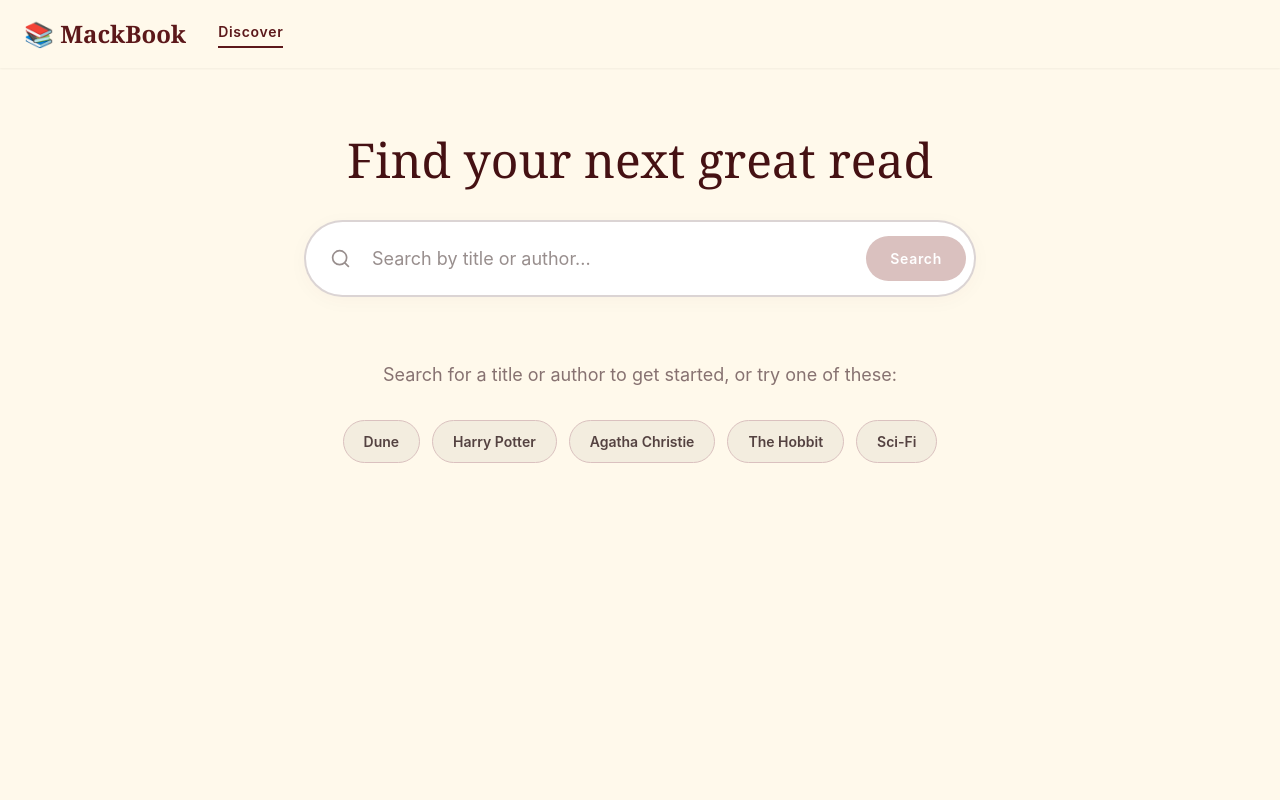
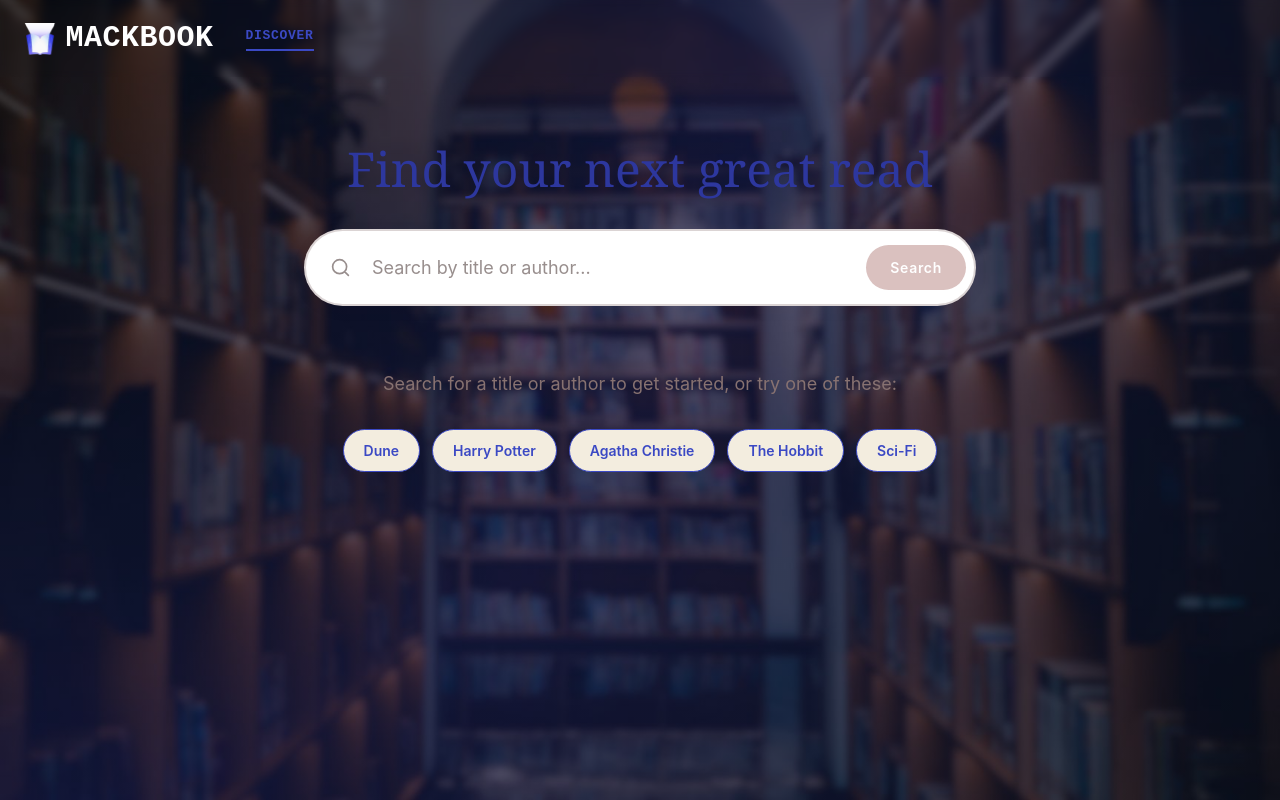
Before and after one commit to Macky0007/book-explorer, a React (Vite) app: page / in a window 1280 px wide. Built offline with nearby package versions, Linux system fonts and the light colour scheme.

Commit message:
Change ui for the background, logo, and color theme

```diff
--- a/src/App.css
+++ b/src/App.css
@@ -1,6 +1,12 @@
 .app {
   min-height: 100%;
-  background: var(--color-bg-cream);
+  background:
+    linear-gradient(rgba(0, 0, 0, 0.5), rgba(0, 0, 0, 0.5)),
+    url('./assets/LibraryBackground.jpg');
+  background-size: cover;
+  background-position: center;
+  background-repeat: no-repeat;
+  background-attachment: fixed;
 }
 
 .app__main {
@@ -23,7 +29,7 @@
 
 .app__results-count {
   font-size: 18px;
-  color: var(--color-body);
+  color: var(--color-primary);
   margin-bottom: 24px;
 }
 
@@ -51,10 +57,10 @@
 }
 
 .app__suggestion-chip {
-  border: 1px solid var(--color-border);
+  border: 1px solid var(--color-primary);
   border-radius: var(--radius-pill);
   background: var(--color-chip-bg);
-  color: var(--color-body);
+  color: var(--color-primary);
   font-size: 14px;
   font-weight: 600;
   padding: 10px 20px;
--- a/src/components/Header.css
+++ b/src/components/Header.css
@@ -3,9 +3,8 @@
   align-items: center;
   gap: 32px;
   padding: 16px 24px;
-  background: rgba(255, 249, 235, 0.8);
-  backdrop-filter: blur(6px);
-  box-shadow: 0px 1px 2px rgba(0, 0, 0, 0.05);
+  background: transparent;
+  backdrop-filter: blur(3px);
   position: sticky;
   top: 0;
   z-index: 10;
@@ -14,14 +13,25 @@
 .header__logo {
   display: inline-flex;
   align-items: center;
+  gap: 10px;
   border: none;
   background: none;
   padding: 0;
-  font-family: var(--font-serif);
-  font-weight: 700;
-  font-size: 24px;
-  color: var(--color-primary);
   cursor: pointer;
+}
+
+.header__logo-image {
+  height: 32px;
+  width: auto;
+}
+
+.header__logo-text {
+  font-family: 'Courier New', 'SFMono-Regular', Consolas, monospace;
+  font-weight: 800;
+  font-size: 30px;
+  letter-spacing: 0.5px;
+  color: var(--color-white);
+  text-transform: uppercase;
 }
 
 .header__logo:focus-visible {
@@ -36,10 +46,12 @@
 }
 
 .header__nav-link {
-  font-size: 14px;
-  font-weight: 600;
+  font-family: 'Courier New', 'SFMono-Regular', Consolas, monospace;
+  font-size: 13px;
+  font-weight: 700;
   letter-spacing: 0.7px;
-  color: var(--color-body);
+  text-transform: uppercase;
+  color: rgba(255, 255, 255, 0.85);
   text-decoration: none;
   padding-bottom: 4px;
 }
--- a/src/components/Header.jsx
+++ b/src/components/Header.jsx
@@ -1,4 +1,5 @@
 import './Header.css';
+import logo from '../assets/libraryBackgroundLogo-removebg-preview.png';
 
 /**
  * Site header, shown on every screen. This was previously inlined directly
@@ -17,13 +18,14 @@ export default function Header({ onReset }) {
       {/* A real <button> (not a styled <span>/<a href="#">) so this is
           reachable and activatable via keyboard, and clicking it can't
           also trigger an unwanted page navigation. */}
-      <button
+        <button
         type="button"
         className="header__logo"
         onClick={onReset}
         aria-label="MackBook home — reset search"
       >
-        📚 MackBook
+        <img src={logo} alt="" className="header__logo-image" />
+        <span className="header__logo-text">MACKBOOK</span>
       </button>
 
       <nav className="header__nav">
--- a/src/index.css
+++ b/src/index.css
@@ -5,8 +5,8 @@
   /* Colors */
   --color-bg-cream: #fff9eb;
   --color-bg-cream-alt: #f7f1e3;
-  --color-primary: #5c181a;
-  --color-primary-dark: #451113;
+  --color-primary: #3b49c4;
+  --color-primary-dark: #2d379e;
   --color-heading: #1d1c13;
   --color-body: #544241;
   --color-muted: #877271;
```
Also changed, not shown: src/assets/LibraryBackground.jpg (added), src/assets/libraryBackgroundLogo-removebg-preview.png (added).
